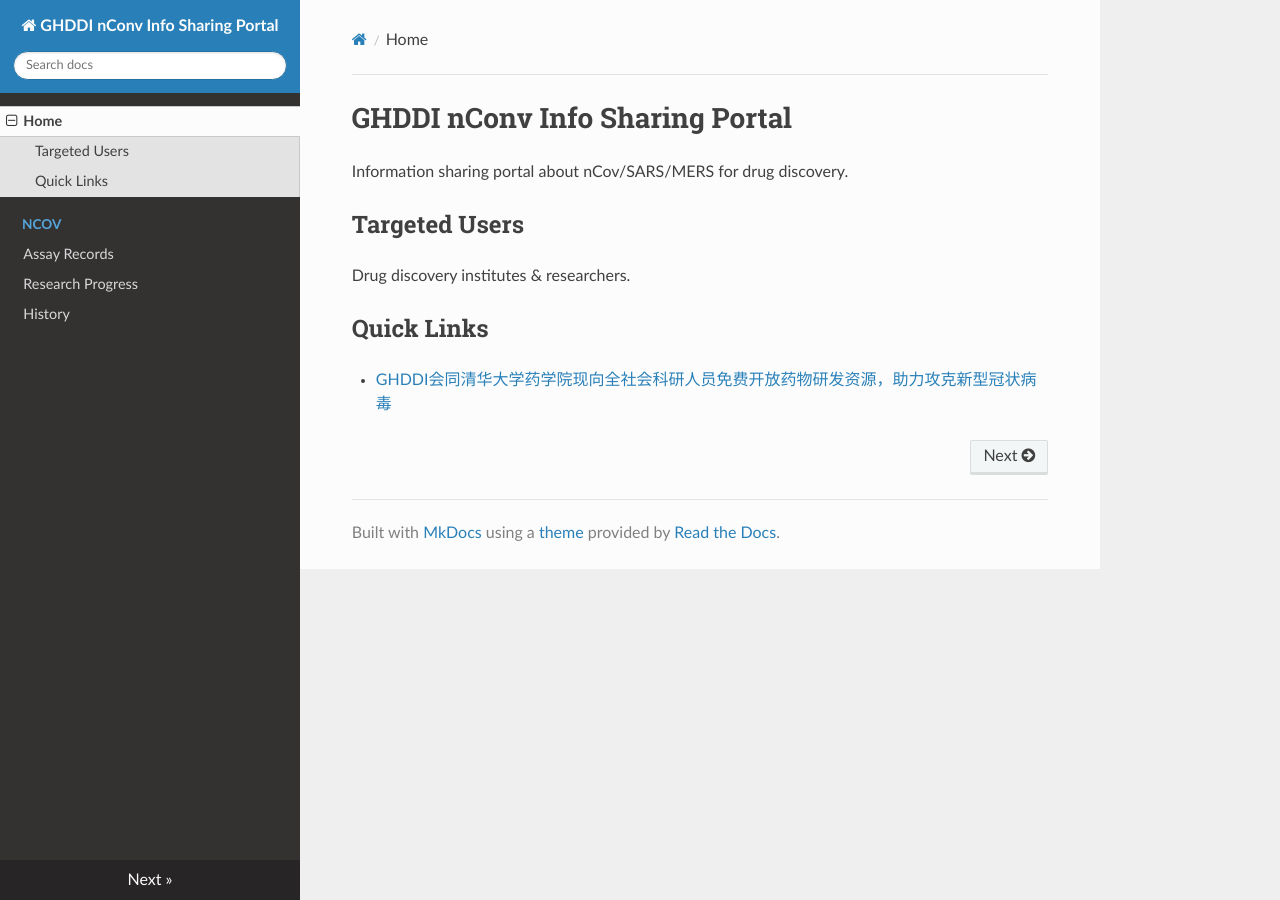
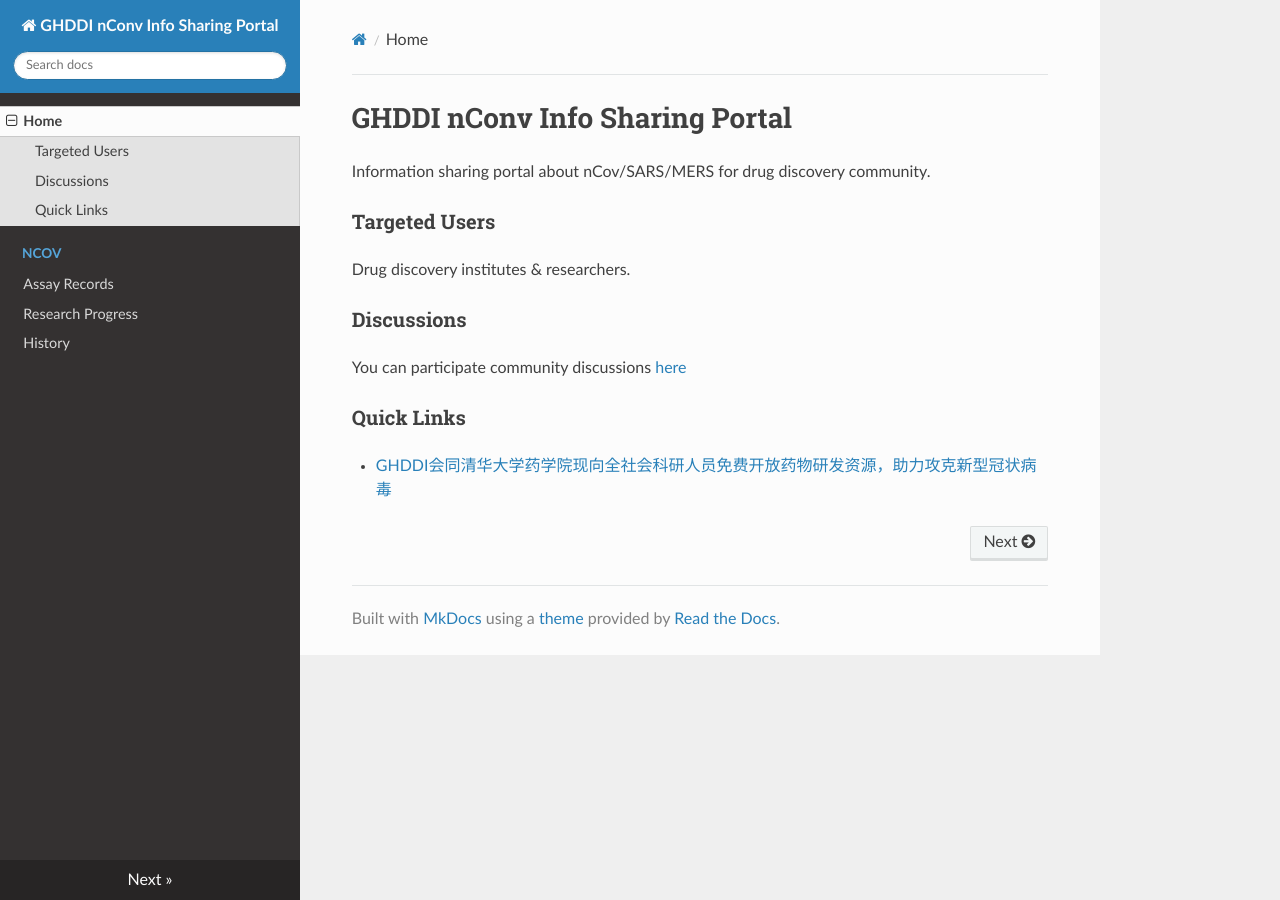
Before and after one commit to GHDDI-AILab/Targeting2019-nCoV, an MkDocs documentation site: the page built from docs/index.md, in a window 1280 px wide. Built offline with MkDocs 1.6.1, drawn with Linux system fonts in a browser that asks for light colours; nearby versions of some CDN libraries.

Commit message:
add discussion guide

```diff
--- a/docs/index.md
+++ b/docs/index.md
@@ -1,9 +1,11 @@
 # GHDDI nConv Info Sharing Portal
-Information sharing portal about nCov/SARS/MERS for drug discovery.
+Information sharing portal about nCov/SARS/MERS for drug discovery community.
 
-
-## Targeted Users
+### Targeted Users
 Drug discovery institutes & researchers.
 
-## Quick Links
+### Discussions
+You can participate community discussions [here](https://github.com/GHDDI-AILab/nCov_Info_Share/issues)
+
+### Quick Links
 * [GHDDI会同清华大学药学院现向全社会科研人员免费开放药物研发资源，助力攻克新型冠状病毒](https://mp.weixin.qq.com/s?__biz=MzUyNjg1NDM5Mg==&mid=2247484812&idx=1&sn=9f0ff3d24c6a4a438f7855ad6c171d43&chksm=fa09341bcd7ebd0de1319f6c3506f404aaa8e173ce8fa61640fcc6d5da59a36053221dec4221&mpshare=1&scene=1&srcid=0127pQtsHP4QJxDP46fuUmNq&sharer_sharetime=1580095406771&sharer_shareid=c0ef3acf3a3f7d15dbdbd39f16d85e89&key=5f9f9ce429b2944562f8304624cca1182d8d7b7893a5c410ce3bca1c37087bb7ccd19fd914b0e24bae992b22c9054e4744b44a922bc8faf42f2fa0be5995596962a40bd55121ccd612c00c6ae1215391&ascene=1&uin=NzUzMDIwMDA4&devicetype=Windows+10&version=6208006f&lang=en&exportkey=AaP%2B2lKgBG%2FYdLoUoSrBgUg%3D&pass_ticket=yxwOJ05DQ6nqVSlt%2FWP2yMAlyLZ605X4eWzkHQZlZOWAqwAIZ0MA051s0%2BmolYQ%2F)
```
